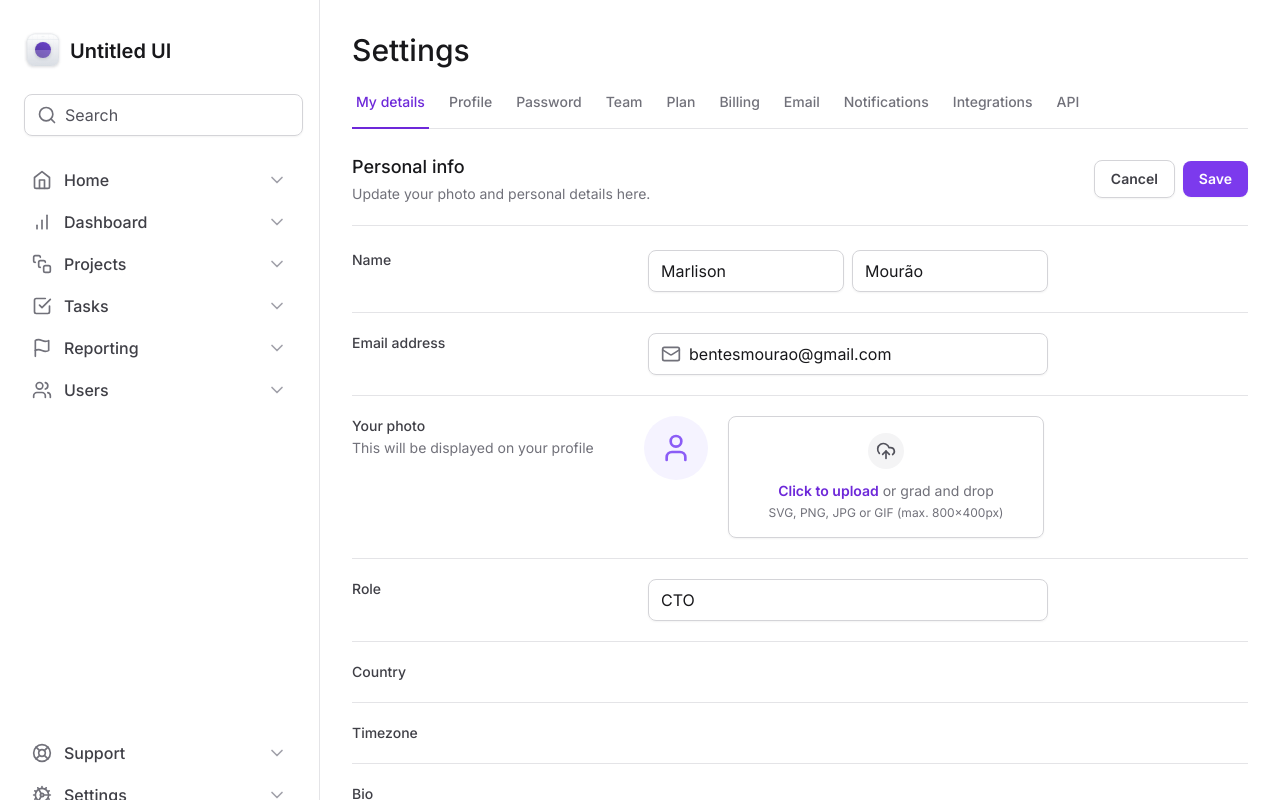
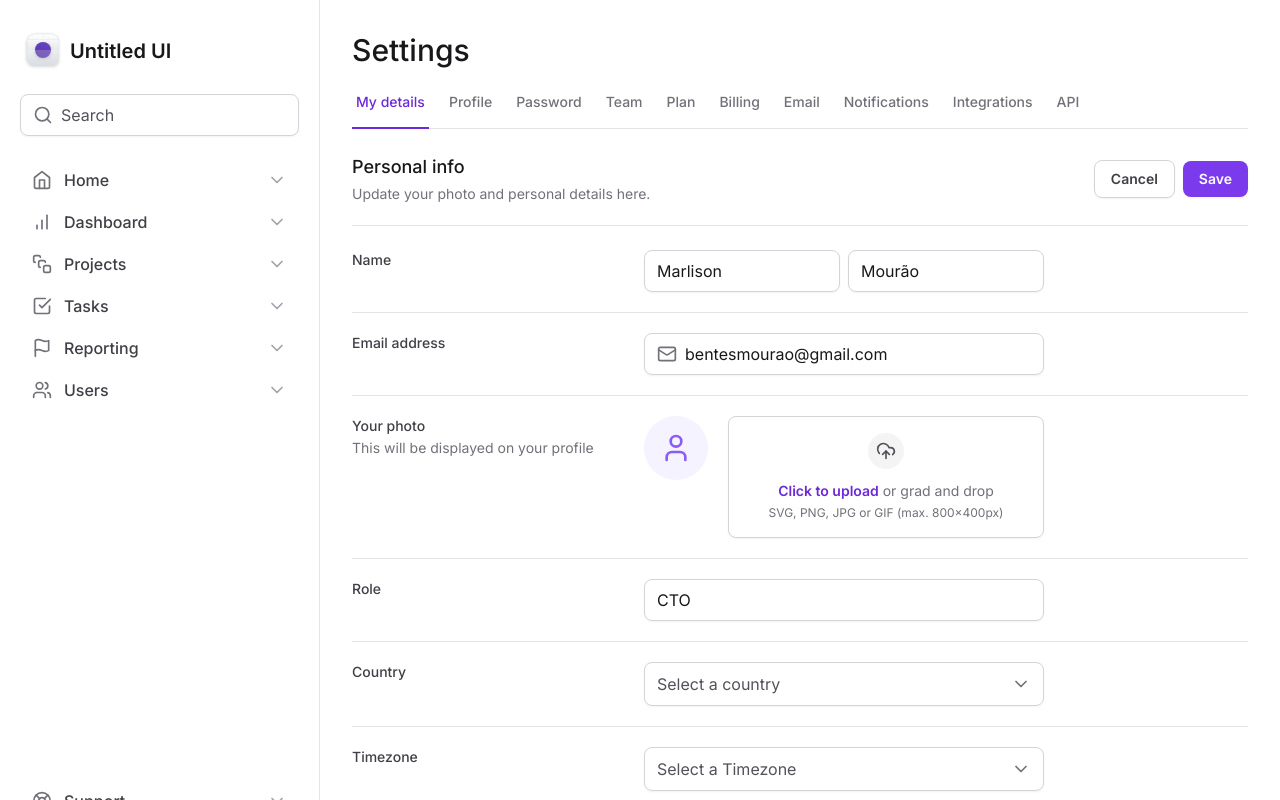
Before and after one commit to marlisonmourao/form-tailwind, a Next.js app: page / in a window 1280 px wide. Shown: the top 800 px of the page. Built offline with nearby package versions, Linux system fonts and the light colour scheme.

Commit message:
create select country and timezone

```diff
--- a/package.json
+++ b/package.json
@@ -9,6 +9,7 @@
     "lint": "next lint"
   },
   "dependencies": {
+    "@radix-ui/react-select": "^1.2.2",
     "@radix-ui/react-tabs": "^1.0.4",
     "@types/node": "20.5.0",
     "@types/react": "18.2.20",
--- a/src/app/page.tsx
+++ b/src/app/page.tsx
@@ -1,7 +1,10 @@
+import { Mail } from '../../node_modules/lucide-react'
+
 import { SettingsTabs } from '@/components/SettingsTabs'
 import * as Input from '../components/Form/Input'
 import * as FileInput from '@/components/Form/FileInput'
-import { Mail } from '../../node_modules/lucide-react'
+import { Select } from '@/components/Form/Select'
+import { SelectItem } from '@/components/Form/Select/SelectItem'
 
 export default function Home() {
   return (
@@ -112,7 +115,10 @@
               Country
             </label>
 
-            <div></div>
+            <Select placeholder="Select a country">
+              <SelectItem value="br" text="Brazil" />
+              <SelectItem value="us" text="United State" />
+            </Select>
           </div>
 
           <div className="grid grid-cols-form gap-3 pt-5">
@@ -123,7 +129,13 @@
               Timezone
             </label>
 
-            <div></div>
+            <Select placeholder="Select a Timezone">
+              <SelectItem
+                value="pacific"
+                text="Pacific Standard Time (UTC-08:00)"
+              />
+              <SelectItem value="br" text="America São Paulo (UTC-03:00)" />
+            </Select>
           </div>
 
           <div className="grid grid-cols-form gap-3 pt-5">
--- a/src/components/Form/Input/index.tsx
+++ b/src/components/Form/Input/index.tsx
@@ -22,7 +22,7 @@
 export function InputRoot({ ...rest }: InputRootProps) {
   return (
     <div
-      className="mx-1 flex w-full items-center gap-2 rounded-lg border border-zinc-300 px-3 py-2 shadow-sm"
+      className="flex w-full items-center gap-2 rounded-lg border border-zinc-300 px-3 py-2 shadow-sm"
       {...rest}
     />
   )
--- /dev/null
+++ b/src/components/Form/Select/SelectItem.tsx
@@ -0,0 +1,23 @@
+'use client'
+
+import * as Select from '@radix-ui/react-select'
+import { Check } from '../../../../node_modules/lucide-react'
+
+type SelectItemProps = Select.SelectItemProps & {
+  text: string
+}
+
+export function SelectItem({ text, ...rest }: SelectItemProps) {
+  return (
+    <Select.Item
+      className="flex items-center justify-between gap-2 px-3 py-2.5 outline-none data-[highlighted]:bg-zinc-50"
+      {...rest}
+    >
+      <Select.ItemText className="text-black">{text}</Select.ItemText>
+
+      <Select.ItemIndicator>
+        <Check className="h-4 w-4 text-zinc-500" />
+      </Select.ItemIndicator>
+    </Select.Item>
+  )
+}
--- /dev/null
+++ b/src/components/Form/Select/index.tsx
@@ -0,0 +1,37 @@
+'use client'
+
+import { ReactNode } from 'react'
+import * as SelectPrimitive from '@radix-ui/react-select'
+import { ChevronDown } from '../../../../node_modules/lucide-react'
+
+interface SelectProps {
+  children: ReactNode
+  placeholder: string
+}
+
+export function Select({ children, placeholder }: SelectProps) {
+  return (
+    <SelectPrimitive.Root>
+      <SelectPrimitive.Trigger className="flex h-11 w-full items-center justify-between gap-2 rounded-lg border border-zinc-300 px-3 py-2 shadow-sm data-[placeholder]:text-zinc-600">
+        <SelectPrimitive.Value
+          className="text-black"
+          placeholder={placeholder}
+        />
+        <SelectPrimitive.Icon>
+          <ChevronDown className="h-5 w-5 text-zinc-500" />
+        </SelectPrimitive.Icon>
+      </SelectPrimitive.Trigger>
+
+      <SelectPrimitive.Portal>
+        <SelectPrimitive.Content
+          side="bottom"
+          position="popper"
+          sideOffset={8}
+          className="z-10 w-[--radix-select-trigger-width] overflow-hidden rounded-lg border border-zinc-300"
+        >
+          <SelectPrimitive.Viewport>{children}</SelectPrimitive.Viewport>
+        </SelectPrimitive.Content>
+      </SelectPrimitive.Portal>
+    </SelectPrimitive.Root>
+  )
+}
```
Also changed, not shown: 1 other file (tests, documents, lock files or other folders).
